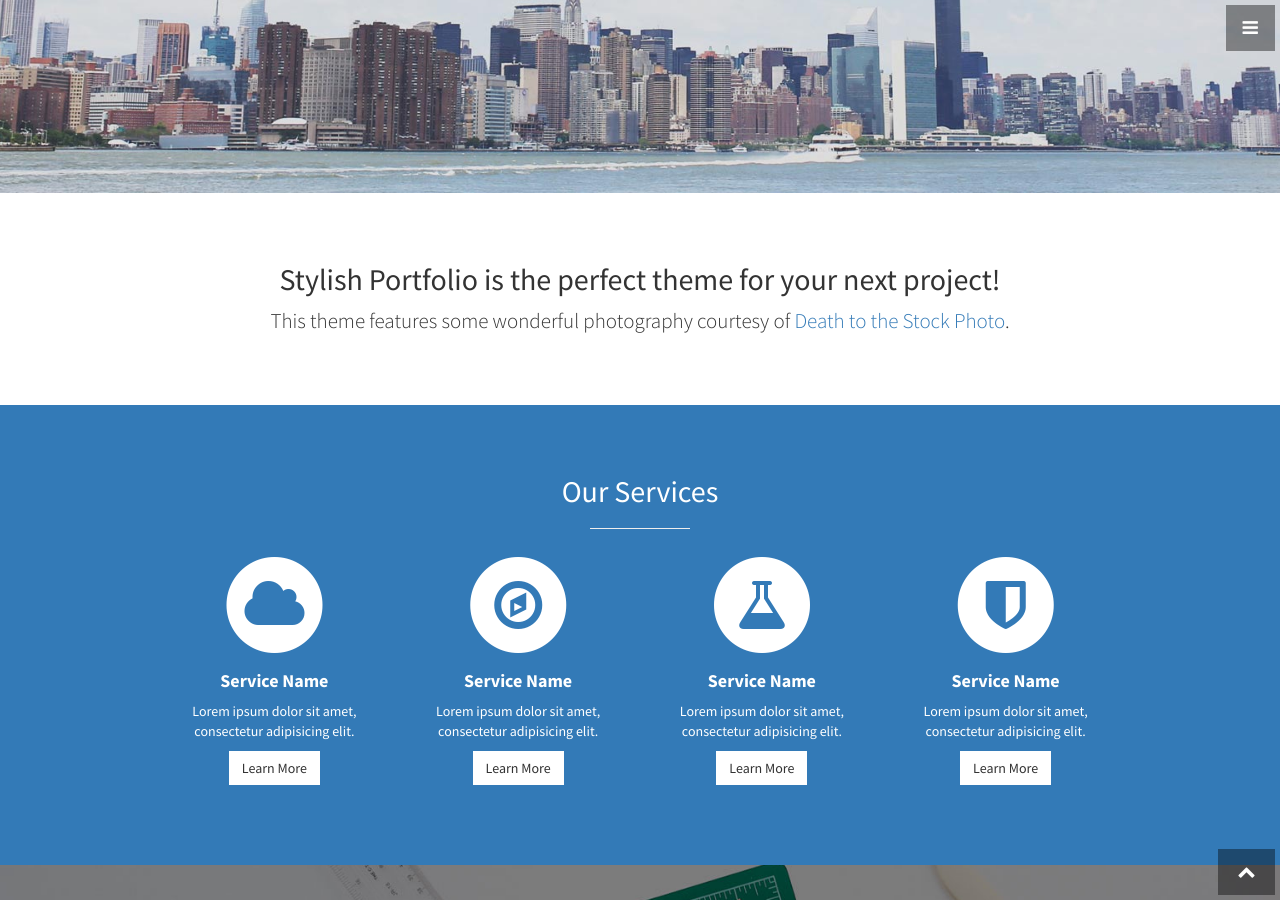
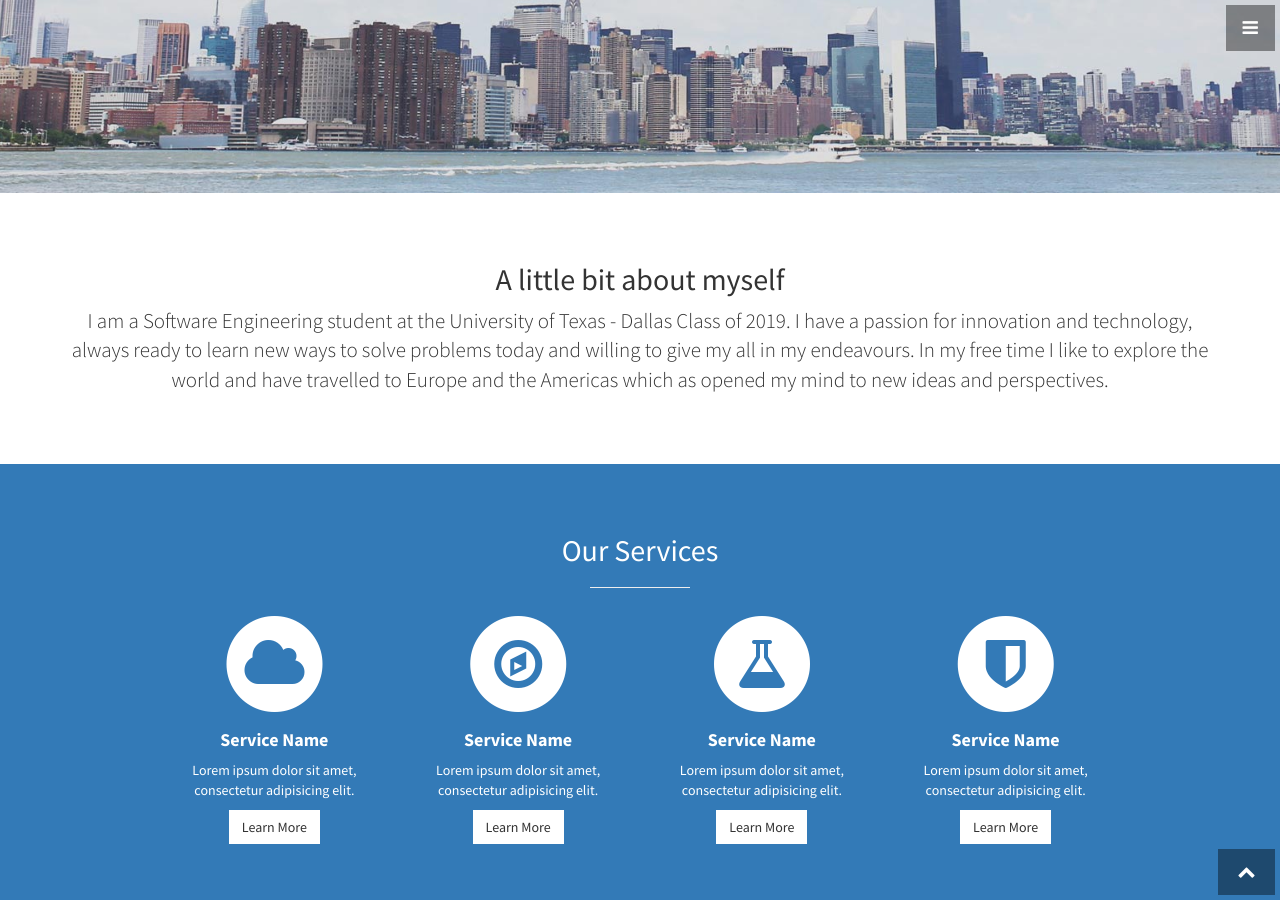
Before and after one commit to mdelarocha/github.io, a Jekyll site: the page index.html, which Jekyll copies as it is, in a window 1280 px wide and 900 px high, scrolled down 707 px. Built offline with Jekyll 4.4.1, drawn with Linux system fonts in a browser that asks for light colours.

Commit message:
Update index.html

```diff
--- a/index.html
+++ b/index.html
@@ -73,8 +73,11 @@
         <div class="container">
             <div class="row">
                 <div class="col-lg-12 text-center">
-                    <h2>Stylish Portfolio is the perfect theme for your next project!</h2>
-                    <p class="lead">This theme features some wonderful photography courtesy of <a target="_blank" href="http://join.deathtothestockphoto.com/">Death to the Stock Photo</a>.</p>
+                    <h2>A little bit about myself</h2>
+                    <p class="lead"> I am a Software Engineering student at the University of Texas - Dallas Class of 2019. I have a passion
+                        for innovation and technology, always ready to learn new ways to solve problems today and willing to give my all
+                        in my endeavours. In my free time I like to explore the world and have travelled to Europe and the Americas which as opened my
+                        mind to new ideas and perspectives.
                 </div>
             </div>
             <!-- /.row -->
```
Also changed, not shown: other parts of index.html (+5 -5 lines).
